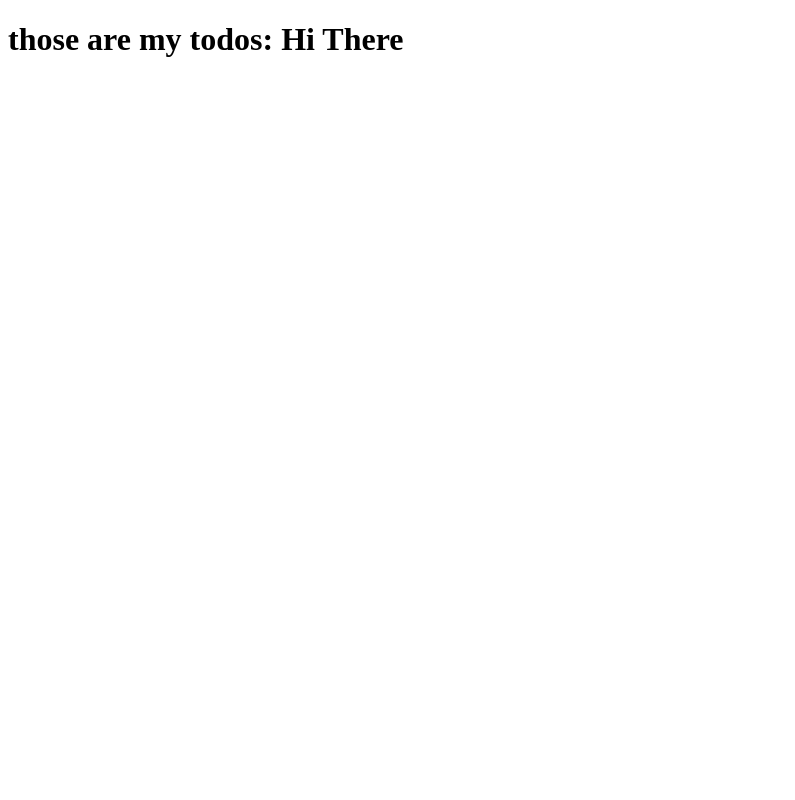
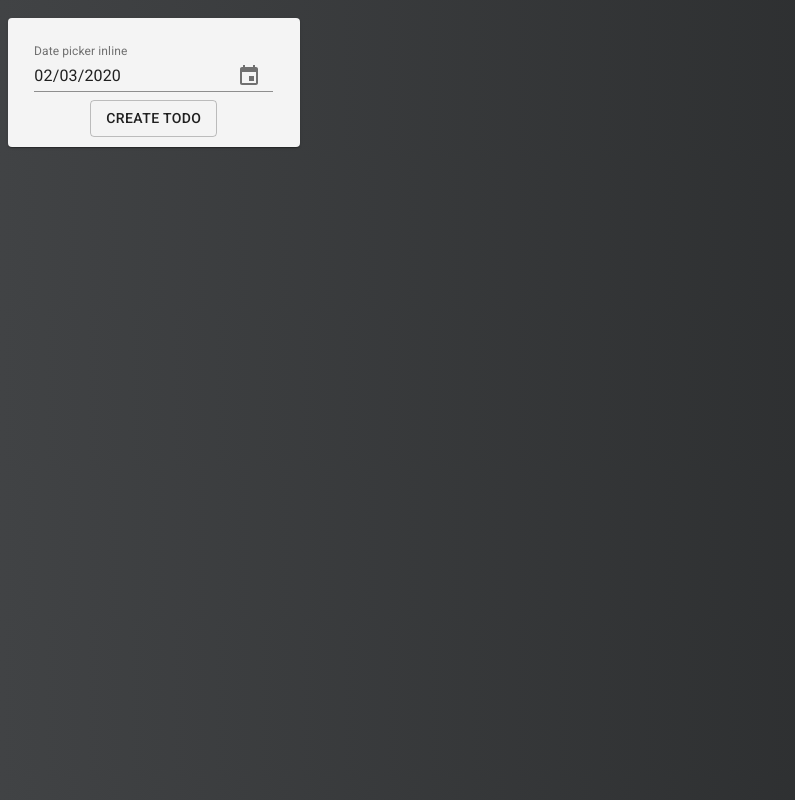
Before and after one commit to leomuzicarvalho/NodeReactTODO, a React (Create React App) app in the folder react-front-end/: page / in a window 1280 px wide. Shown: the whole page, without its empty margins (0-795 px from the left). Built offline with nearby package versions, Linux system fonts and the light colour scheme; no server answers.

Commit message:
Added datepicker, materialUI styles and API integration for receiving TODOs from backend

```diff
--- a/react-front-end/package.json
+++ b/react-front-end/package.json
@@ -3,9 +3,13 @@
   "version": "0.1.0",
   "private": true,
   "dependencies": {
+    "@date-io/date-fns": "^1.3.13",
+    "@material-ui/core": "^4.9.1",
+    "@material-ui/pickers": "^3.2.10",
     "@testing-library/jest-dom": "^4.2.4",
     "@testing-library/react": "^9.3.2",
     "@testing-library/user-event": "^7.1.2",
+    "date-fns": "^2.9.0",
     "node-sass": "^4.13.1",
     "react": "^16.12.0",
     "react-dom": "^16.12.0",
--- a/react-front-end/public/index.html
+++ b/react-front-end/public/index.html
@@ -5,11 +5,11 @@
     <link rel="icon" href="%PUBLIC_URL%/favicon.ico" />
     <meta name="viewport" content="width=device-width, initial-scale=1" />
     <meta name="theme-color" content="#000000" />
+    <link rel="stylesheet" href="https://fonts.googleapis.com/css?family=Roboto:300,400,500,700&display=swap" />
     <meta
       name="description"
       content="Web site created using create-react-app"
     />
-    <link rel="apple-touch-icon" href="%PUBLIC_URL%/logo192.png" />
     <!--
       manifest.json provides metadata used when your web app is installed on a
       user's mobile device or desktop. See https://developers.google.com/web/fundamentals/web-app-manifest/
@@ -40,4 +40,14 @@
       To create a production bundle, use `npm run build` or `yarn build`.
     -->
   </body>
+  <style>
+  html { font-family: 'Roboto', sans-serif; }
+  body {
+    background: #232526;  /* fallback for old browsers */
+background: -webkit-linear-gradient(to right, #414345, #232526);  /* Chrome 10-25, Safari 5.1-6 */
+background: linear-gradient(to right, #414345, #232526); /* W3C, IE 10+/ Edge, Firefox 16+, Chrome 26+, Opera 12+, Safari 7+ */
+
+
+  }
+  </style>
 </html>
--- a/react-front-end/src/App.js
+++ b/react-front-end/src/App.js
@@ -1,15 +1,40 @@
-import React from 'react';
-import {TodoProvider} from './Contexts/TodoContext';
-import TodoList from './Components/TodoList';
+import React, { useState } from 'react'
+import {TodoProvider} from './Contexts/TodoContext'
+import TodoList from './Components/TodoList'
+import Form from './Components/Form'
+import { makeStyles } from '@material-ui/core/styles'
 
 function App() {
 
+   const useStyle = makeStyles({
+      app : {
+        display: 'flex',
+        flexDirection: 'row',
+        width: '100%',
+      },
+
+      form : {
+        flex: '0.3',
+      },
+
+      list : {
+        flex: '1',
+      }
+   })
+
+   const style = useStyle()
+
   return (
-    <TodoProvider>
-      <div className="App">
-        <TodoList/>
+    <div className={style.app}>
+      <div className={style.form}>
+        <Form/>
       </div>
-    </TodoProvider>
+      <TodoProvider>
+        <div className={style.list}>
+          <TodoList/>
+        </div>
+      </TodoProvider>
+    </div>
   );
 }
 
--- /dev/null
+++ b/react-front-end/src/Components/Form.js
@@ -0,0 +1,60 @@
+import React, {useState} from 'react'
+import Box from '@material-ui/core/Box'
+import Card from '@material-ui/core/Card'
+import DateFnsUtils from '@date-io/date-fns';
+import { makeStyles } from '@material-ui/core/styles'
+import {
+    MuiPickersUtilsProvider,
+    KeyboardDatePicker,
+  } from '@material-ui/pickers';
+import Button from '@material-ui/core/Button';
+
+
+
+const Form = () =>{
+
+    const [selectedDate, setSelectedDate] = React.useState(new Date())
+
+    const addStyle = makeStyles({
+        card : {
+            background: '#f4f4f4',
+            color: 'black',
+            padding: '10px',
+            marginTop: '10px',
+            textAlign: 'center',
+        },
+
+    })
+
+    const handleDateChange = date => {
+        setSelectedDate(date);
+      };
+
+    const style = addStyle()
+
+    return (
+        <Card className={style.card}>
+            <form>
+                <MuiPickersUtilsProvider utils={DateFnsUtils}>
+                    <KeyboardDatePicker
+                        disableToolbar
+                        variant="inline"
+                        format="MM/dd/yyyy"
+                        margin="normal"
+                        id="date-picker-inline"
+                        label="Date picker inline"
+                        value={selectedDate}
+                        onChange={handleDateChange}
+                        KeyboardButtonProps={{
+                            'aria-label': 'change date',
+                        }}
+                    />
+                </MuiPickersUtilsProvider>
+                <Button variant="outlined">Create TODO</Button>
+
+            </form>
+        </Card>
+    )
+}
+
+export default Form
--- /dev/null
+++ b/react-front-end/src/Components/Todo.js
@@ -0,0 +1,40 @@
+import React, {useContext, useState} from 'react'
+import {TodoContext} from '../Contexts/TodoContext'
+import Box from '@material-ui/core/Box'
+import Card from '@material-ui/core/Card'
+import { makeStyles } from '@material-ui/core/styles'
+
+
+const TodoList = props =>{
+
+    const useStyles = makeStyles({
+        card: {
+            background:'#8f8fff',
+            width: '30%',
+            padding: '10px',
+        },
+        box: {
+            display: 'flex',
+            alignContent: 'center',
+            justifyContent: 'center',
+            textAlign: 'center',
+            margin: '10px',
+        },
+    })
+
+    const classes = useStyles()
+
+    return(
+
+        <Box className={classes.box}>
+            <Card className={classes.card}>
+                <h1>{props.title}</h1>
+                <p>{props.description}</p>
+                <p>Deadline: {props.deadline}</p>
+            </Card>
+        </Box>
+    )
+
+}
+
+export default TodoList
--- a/react-front-end/src/Components/TodoList.js
+++ b/react-front-end/src/Components/TodoList.js
@@ -1,15 +1,18 @@
-import React, {useContext} from 'react'
+import React, {useContext, useState} from 'react'
 import {TodoContext} from '../Contexts/TodoContext'
+import Todo from './Todo'
 
 
 const TodoList = () =>{
 
-    const val = useContext(TodoContext)
+    const [todos, setTodos] = useContext(TodoContext)
 
     return(
-        <div className="allTodos">
-            <h1>those are my todos: {val}</h1>
-        </div>
+        <>
+        {todos.map(todo => (
+            <Todo key={todo._id} title={todo.title} description={todo.description} deadline={ new Date(todo.deadline).toDateString()}/>
+        ))}
+        </>
     )
 }
 
--- a/react-front-end/src/Contexts/TodoContext.js
+++ b/react-front-end/src/Contexts/TodoContext.js
@@ -8,23 +8,21 @@ export const TodoProvider = props =>{
         try{
             const response = await fetch('http://localhost:3000/todos/all')
             const data = await response.json()
-            console.log(data)
+            setTodos(data)
         } catch(e){
             console.log(e)
         }
 
     }
 
-    const [todos, setTodos] = useState(
-
-    )
+    const [todos, setTodos] = useState([])
 
     useEffect(() => {
-        getTodos();
+        getTodos()
     }, [])
 
     return(
-        <TodoContext.Provider value={'Hi There'}>
+        <TodoContext.Provider value={[todos, setTodos]}>
             {props.children}
         </TodoContext.Provider>
     )
```
Also changed, not shown: react-front-end/public/manifest.json, 1 other file (tests, documents, lock files or other folders).
